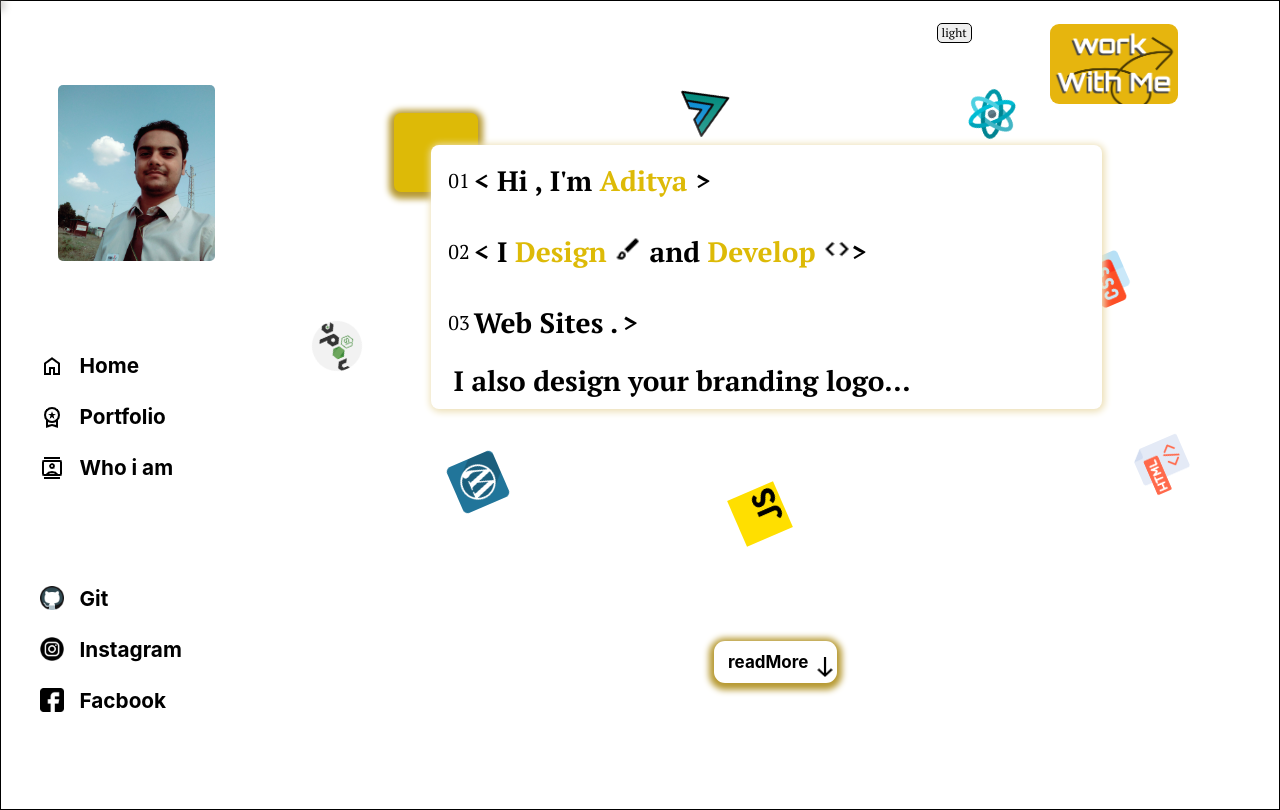
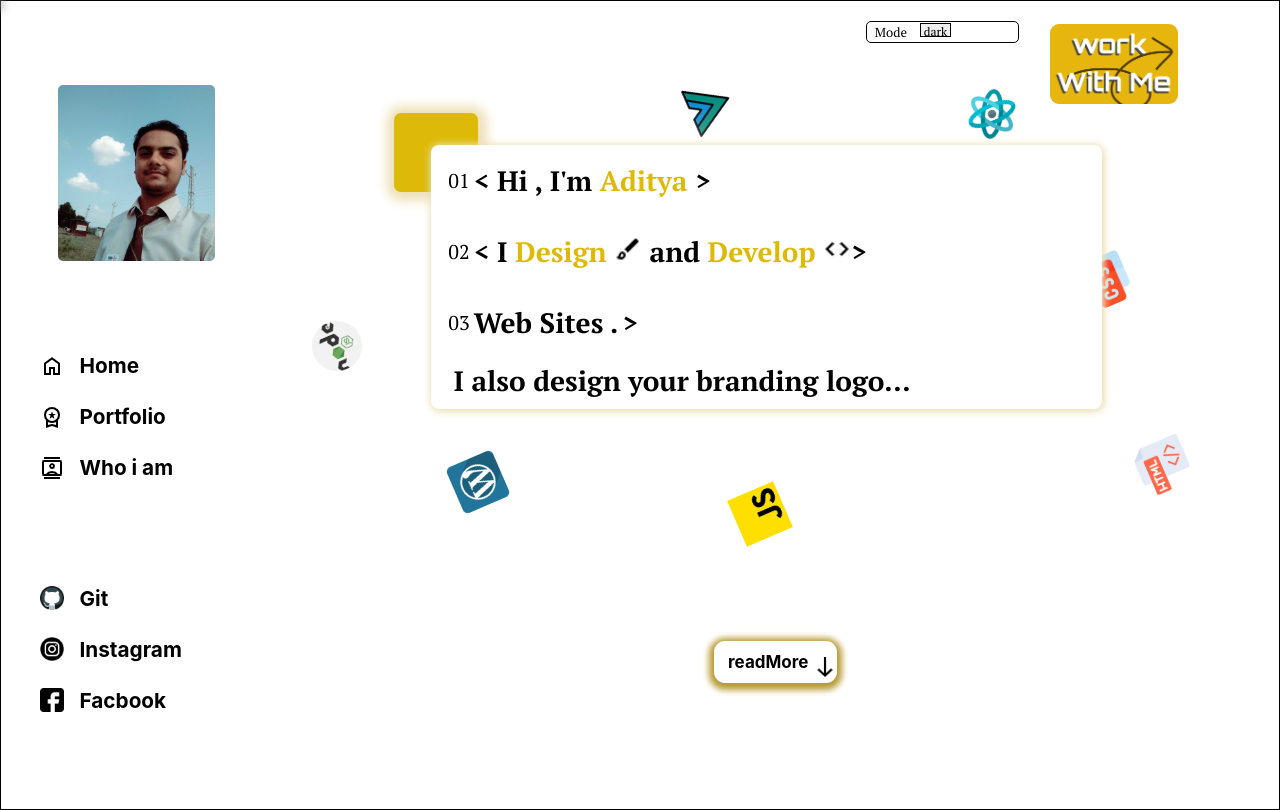
Before and after one commit to sadityaa73/reactPortfolio, a React (Create React App) app: page / in a window 1280 px wide. Built offline with nearby package versions, Linux system fonts and the light colour scheme.

Commit message:
new changes

```diff
--- a/src/App.css
+++ b/src/App.css
@@ -3,5 +3,5 @@
   height: 100%;
   border: 1px solid;
   overflow: hidden;
-  background-color: white;
+  transition: 0.5s ease-in-out;
 }
--- a/src/App.js
+++ b/src/App.js
@@ -4,15 +4,25 @@ import Content from './components/contentComponent/content';
 import { useState } from 'react';
 function App() {
   const[active,setActive]=useState("");
-
+  const[mode,setMode]= useState(false);
   const child = (data)=>{
      setActive(data);
      return active;
   }
+  const isMode =()=>{
+     setMode(prevState => !prevState)
+     if(mode === false)
+     {
+        document.getElementById("main-container").style.background="#202021";
+     }
+     else{
+        document.getElementById("main-container").style.background="white";
+     }
+  }
   return (
-    <div className="mainContainer">
+    <div className="mainContainer" id="main-container">
        <Header currentTab={active}/>
-       <Content child={child}/>
+       <Content child={child} Mode={isMode}/>
     </div>
   );
 }
--- a/src/components/contentComponent/content.css
+++ b/src/components/contentComponent/content.css
@@ -23,18 +23,32 @@
   box-shadow: 0px 3px 8px 3px #a5a4a0;
   z-index: 1000;
 }
-.mode-btn-container{
-  /* border: 1px solid; */
-  width: 7%;
+.mode-container{
+  border: 1px solid;
+  width: 15%;
   height: 6%;
-  margin-left: 66%;
+  margin-left: 59%;
   margin-top: 2%;
   border-radius: 5px;
+  display: flex;
+  justify-content: space-evenly;
+  align-items: center;
+}
+.mode-container p{
+  margin: 0px;
+  font-size: 13px;
+  font-family: "PT Serif";
+}
+.mode-btn-container{
+ width: 60%;
+ height: 80%;
+ margin-left: 5px;
 }
 .mode-btn{
   position: relative;
-  width: 50%;
-  height: 100%;
+  top: -24%;
+  width: 35%;
+  height: 88%;
   transition: .5s ease-in-out;
   cursor: pointer;
   font-size: 12px;
@@ -274,7 +288,7 @@ input:active {
   height: 79px;
   border-radius: 7px;
   background: #ddba07;
-  box-shadow: 0px 2px 6px 5px #b79a33;
+  box-shadow: 1px 1px 12px 8px #ede0b7;
 }
 .sec1_content {
   width: 671px;
@@ -586,9 +600,10 @@ input:active {
  }
  .sec03-belowline h2{
   color: black;
-  margin: 0px 0px 0px 20px;
+  /* margin: 0px 0px 0px 20px; */
   font-size: 28px;
   font-family: "PT Serif";
+  word-break: break-word;
  }
 
 @media screen and (max-width:1200px) {
--- a/src/components/contentComponent/content.js
+++ b/src/components/contentComponent/content.js
@@ -31,19 +31,23 @@ export default function Content(props) {
 
     const isMode = ()=>{
       setMode(prevState => !prevState);
+      console.log(mode);
       if(mode === false)
       {
+        props.Mode(mode);
         document.getElementById("mode-Btn").style.left=`${50}%`;
         document.getElementById("mode-Btn").style.background="#e6b640";
         document.getElementById("mode-Btn").style.color="black";
-        document.getElementById("mode-Btn").innerHTML="dark";
+        document.getElementById("mode-Btn").innerHTML="light";
 
       }
-      else{
+      if(mode === true){
+        props.Mode(mode);
         document.getElementById("mode-Btn").style.left=`${0}%`;
         document.getElementById("mode-Btn").style.background="white";
         document.getElementById("mode-Btn").style.color="black";
-        document.getElementById("mode-Btn").innerHTML="light";
+        document.getElementById("mode-Btn").innerHTML="dark";
+
       }
     }
 
@@ -90,8 +94,11 @@ export default function Content(props) {
         <div className="pageScrollerLoader">
           <div className="progressLoader" id="myBar" style={{width:`${scroll}%`}}></div>
         </div>
+        <div className="mode-container">
+        <p>Mode</p>
         <div className="mode-btn-container">
-          <button className="mode-btn" id="mode-Btn"  onClick={isMode}>light</button>
+        <button className="mode-btn" id="mode-Btn"  onClick={isMode}>dark</button>
+        </div>
         </div>
         <section className="introSec" id="sec01">
           <div className="back"></div>
--- a/src/components/headerComponent/header.js
+++ b/src/components/headerComponent/header.js
@@ -11,25 +11,25 @@ export default function Header(props) {
   {
     document.getElementById(`${props.currentTab}`).style.backgroundColor="#b79a33";
     document.getElementById(`${props.currentTab}`).style.boxShadow="1px 1px 6px -1px #b79a33";
-    document.getElementById("portfolio").style.backgroundColor="white";
-    document.getElementById("who i am").style.backgroundColor="white";
+    document.getElementById("portfolio").style.backgroundColor="transparent";
+    document.getElementById("who i am").style.backgroundColor="transparent";
     document.getElementById("who i am").style.boxShadow="0px 0px 0px 0px";
     document.getElementById("portfolio").style.boxShadow="0px 0px 0px 0px";
   }
   else if( props.currentTab === "portfolio"){
     document.getElementById(`${props.currentTab}`).style.backgroundColor="#b79a33";
     document.getElementById(`${props.currentTab}`).style.boxShadow="1px 1px 6px -1px #b79a33";
-    document.getElementById("home").style.backgroundColor="white";
+    document.getElementById("home").style.backgroundColor="transparent";
     document.getElementById("home").style.boxShadow="0px 0px 0px 0px";
-    document.getElementById("who i am").style.backgroundColor="white";
+    document.getElementById("who i am").style.backgroundColor="transparent";
     document.getElementById("who i am").style.boxShadow="0px 0px 0px 0px";
   }
   else if( props.currentTab === "who i am")
   {
     document.getElementById(`${props.currentTab}`).style.backgroundColor="#b79a33";
     document.getElementById(`${props.currentTab}`).style.boxShadow="1px 1px 6px -1px #b79a33";
-    document.getElementById("home").style.backgroundColor="white";
-    document.getElementById("portfolio").style.backgroundColor="white";
+    document.getElementById("home").style.backgroundColor="transparent";
+    document.getElementById("portfolio").style.backgroundColor="transparent";
     document.getElementById("portfolio").style.boxShadow="0px 0px 0px 0px";
   }
   return (
```
